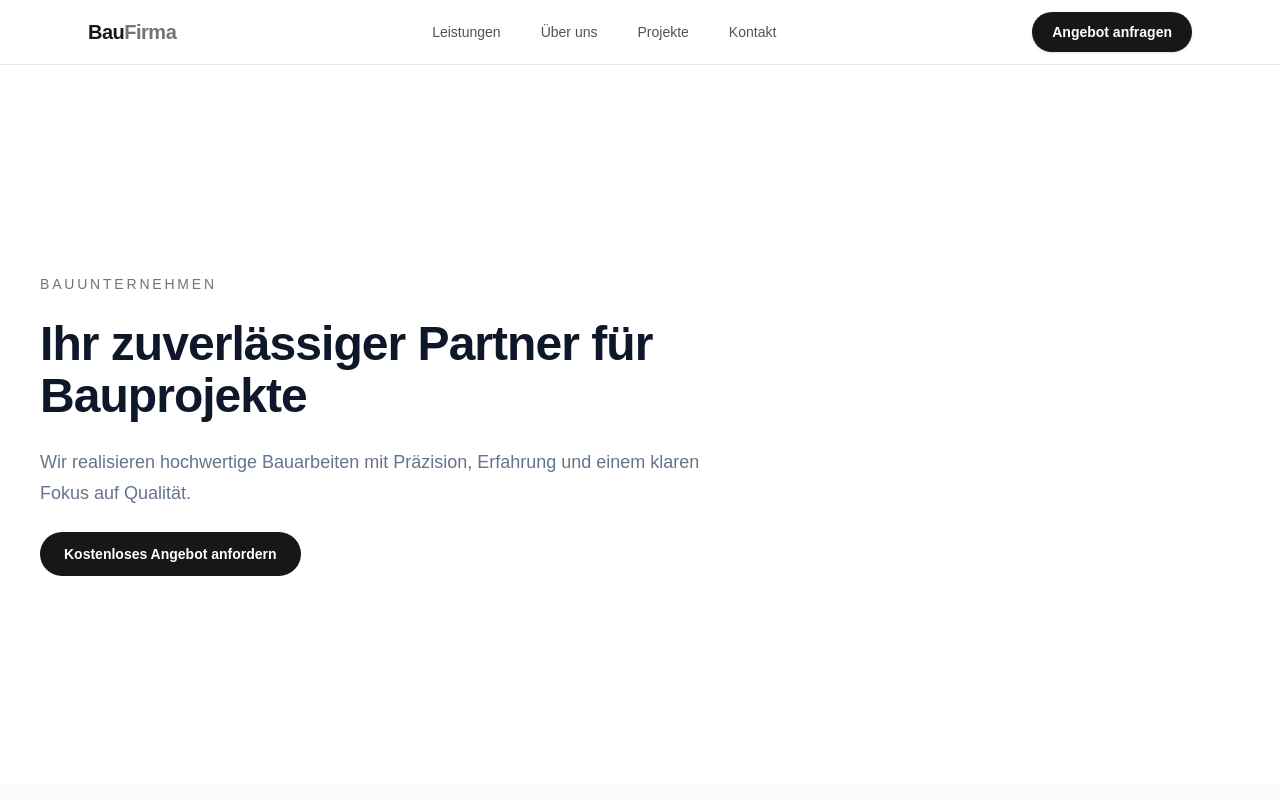
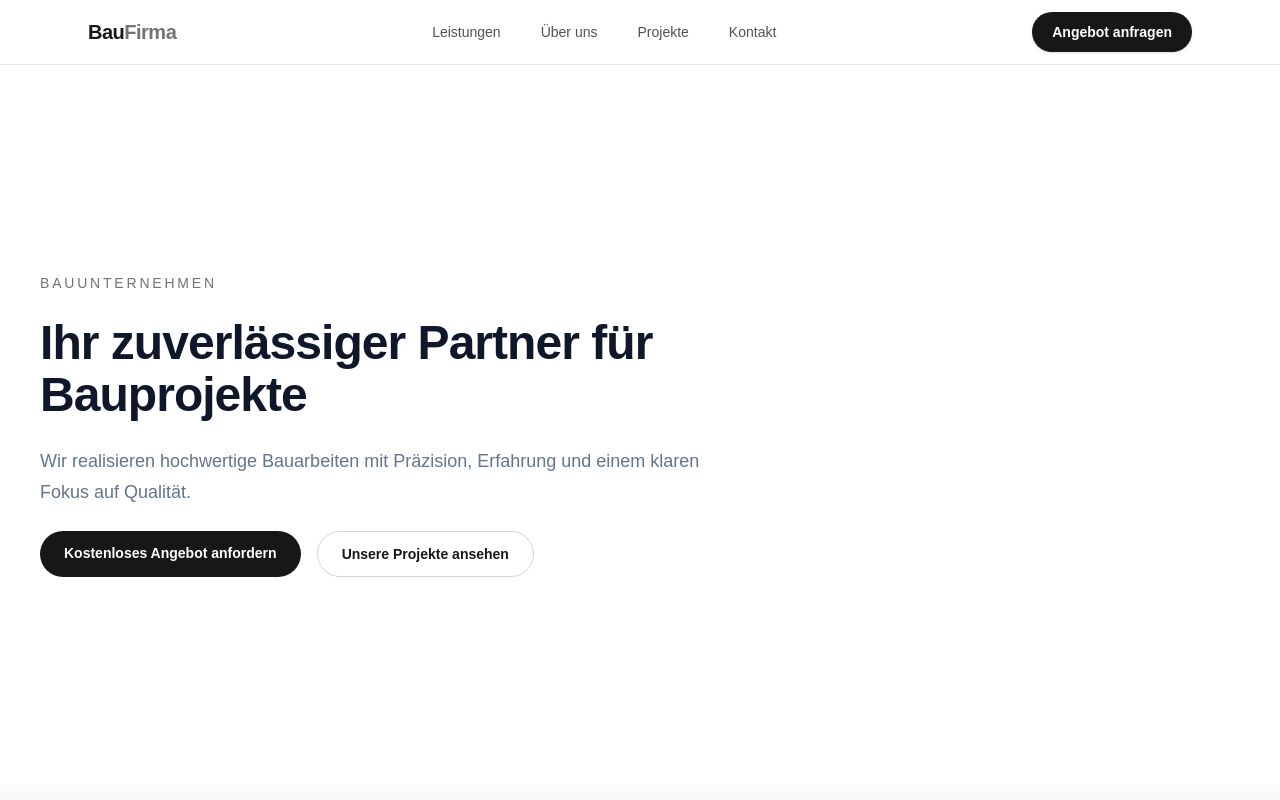
Before and after one commit to stickd/bauunternehmen-landing, a Next.js app: page / in a window 1280 px wide. Shown: the top 800 px of the page. Built offline with nearby package versions, Linux system fonts and the light colour scheme.

Commit message:
feat: add secondary CTA button in hero and improve conversion flow

```diff
--- a/src/components/sections/Hero.tsx
+++ b/src/components/sections/Hero.tsx
@@ -20,6 +20,9 @@
             einem klaren Fokus auf Qualität.
           </p>
 
+          {/* BUTTONS */}
+          <div className="flex flex-wrap gap-4">
+            {/* PRIMARY */}
             <a
               href="#kontakt"
               onClick={(e) => {
@@ -33,6 +36,19 @@
             >
               Kostenloses Angebot anfordern
             </a>
+
+            {/* SECONDARY */}
+            <a
+              href="#projekte"
+              onClick={(e) => {
+                e.preventDefault();
+                scrollToSection("projekte");
+              }}
+              className="rounded-full border border-neutral-300 bg-white px-6 py-3 text-sm font-semibold text-neutral-900 transition hover:bg-neutral-100"
+            >
+              Unsere Projekte ansehen
+            </a>
+          </div>
         </div>
       </div>
     </section>
```
Lines whose indentation alone changed are shown as unchanged.
